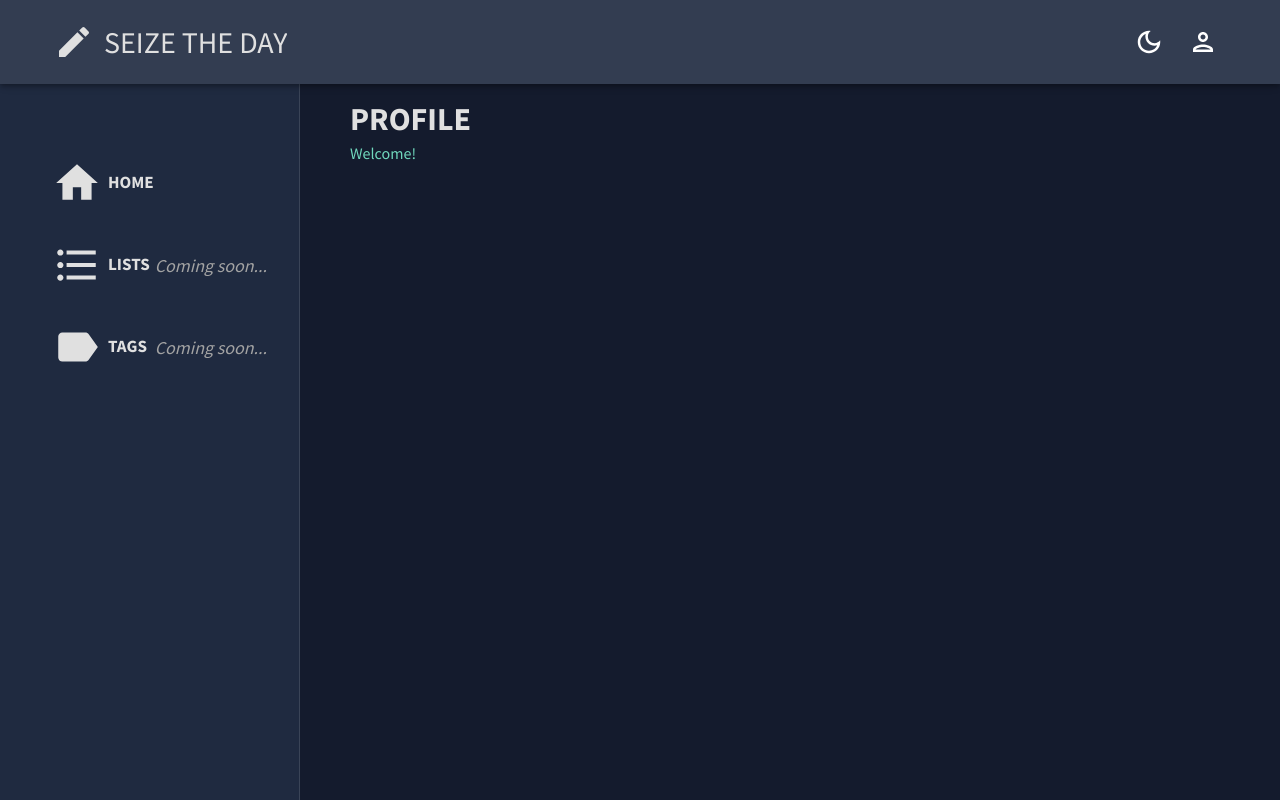
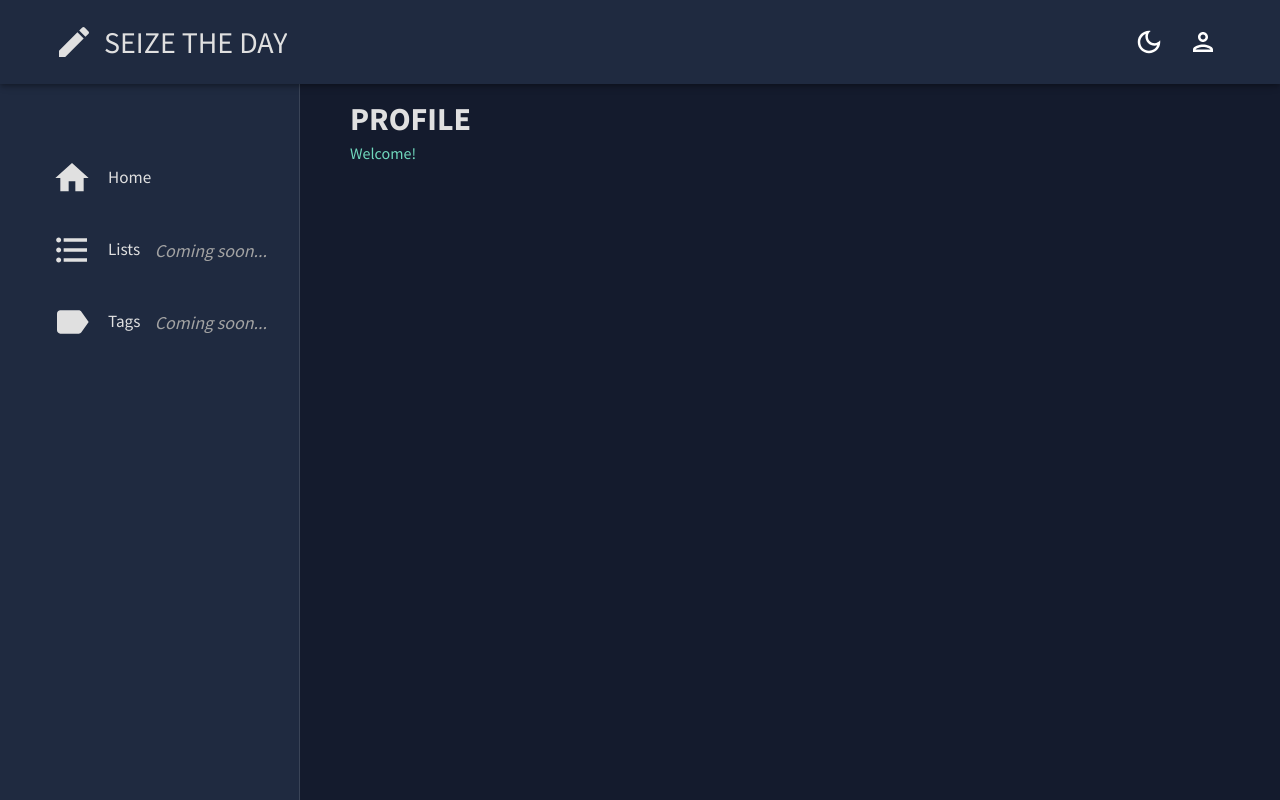
Before and after one commit to alexisintech/seize-the-day, a React (Vite) app in the folder client/: page /profile in a window 1280 px wide. Built offline with nearby package versions, Linux system fonts and the light colour scheme; no server answers.

Commit message:
we're getting there

```diff
--- a/client/src/components/Listitem.jsx
+++ b/client/src/components/Listitem.jsx
@@ -20,25 +20,19 @@ export default function Listitem(props) {
       <ListItemButton>
         <ListItemIcon sx={{ color: colors.grey[100] }}>
           {props.text === "Home" && (
-            <HomeIcon sx={{ height: "2.5rem", width: "2.5rem" }} />
+            <HomeIcon sx={{ height: "2rem", width: "2rem" }} />
           )}
           {props.text === "Lists" && (
-            <FormatListBulletedIcon
-              sx={{ height: "2.5rem", width: "2.5rem" }}
-            />
+            <FormatListBulletedIcon sx={{ height: "2rem", width: "2rem" }} />
           )}
           {props.text === "Tags" && (
-            <LabelIcon sx={{ height: "2.5rem", width: "2.5rem" }} />
+            <LabelIcon sx={{ height: "2rem", width: "2rem" }} />
           )}
         </ListItemIcon>
         <ListItemText
           primary={props.text}
           sx={{
             color: colors.grey[100],
-            textTransform: "uppercase",
-            "& .MuiTypography-root": {
-              fontWeight: 700,
-            },
           }}
         />
         {props.text === "Lists" && (
--- a/client/src/components/ResponsiveDrawer.jsx
+++ b/client/src/components/ResponsiveDrawer.jsx
@@ -84,6 +84,7 @@ export default function ResponsiveDrawer(props) {
           backgroundColor: colors.primary[400],
           zIndex: (theme) => theme.zIndex.drawer + 1,
           padding: { xs: "0.3rem", sm: "0.5rem 1.5rem" },
+          backgroundImage: "none",
         }}
       >
         <Container maxWidth="2000px" sx={{ margin: 0 }}>
```
